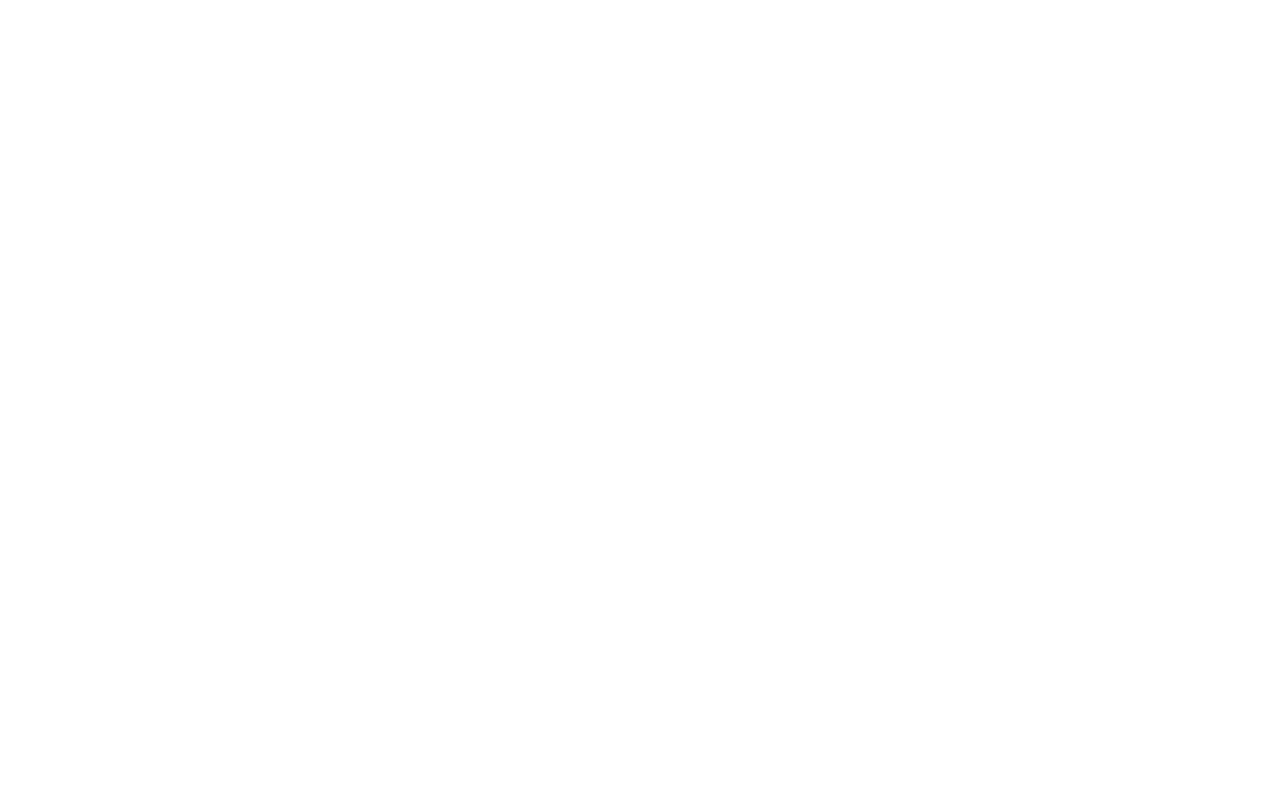
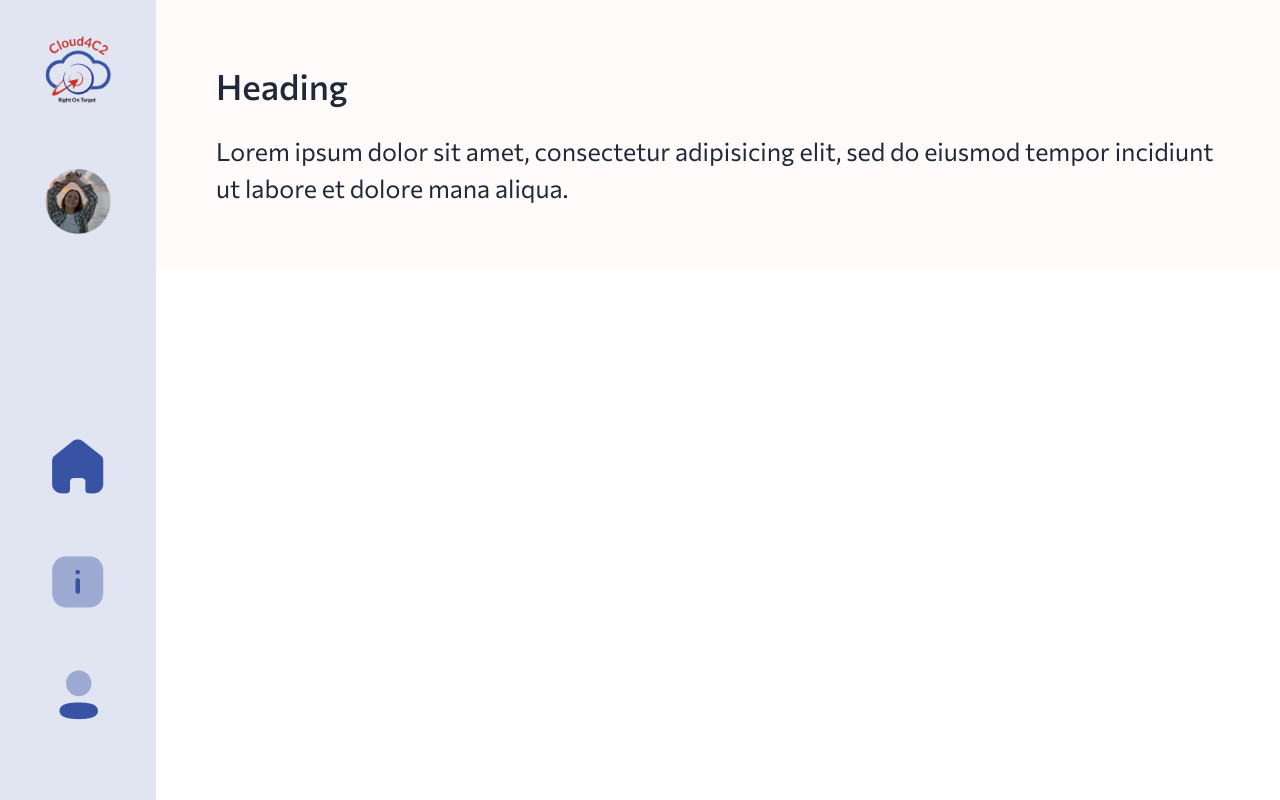
Before and after one commit to MamtazDev/cloud-four-c-two, a React (Create React App) app: page /dashboard/help in a window 1280 px wide. Before the commit this address had no page. Built offline with nearby package versions, Linux system fonts and the light colour scheme.

Commit message:
help route add

```diff
--- a/src/App.js
+++ b/src/App.js
@@ -1,6 +1,7 @@
 import { Route, Routes } from "react-router-dom";
 import "./App.css";
 import Account from "./components/Account/Account";
+import Help from "./components/Help.js/Help";
 import Manage from "./components/MangeUser/Manage";
 import Project from "./components/Projects/Project";
 import ProjectDetails from "./components/Projects/ProjectDetails";
@@ -20,6 +21,7 @@
           <Route path="project" element={<Project />}></Route>
           <Route path="projectDetails" element={<ProjectDetails />}></Route>
           <Route path="projectReport" element={<ProjectReport />}></Route>
+          <Route path="help" element={<Help />}></Route>
           <Route path="manage" element={<Manage />}></Route>
         </Route>
 
--- /dev/null
+++ b/src/components/Help.js/Help.js
@@ -0,0 +1,15 @@
+import React from "react";
+
+const Help = () => {
+  return (
+    <div className="bg-[#FFFBFB] p-[60px]">
+      <p className="text-[35px] font-[500] mb-[20px]">Heading</p>
+      <p className="text-[25px] font-[400]">
+        Lorem ipsum dolor sit amet, consectetur adipisicing elit, sed do eiusmod
+        tempor incidiunt ut labore et dolore mana aliqua.
+      </p>
+    </div>
+  );
+};
+
+export default Help;
```
